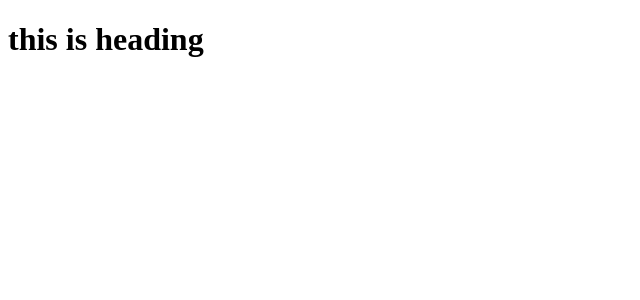
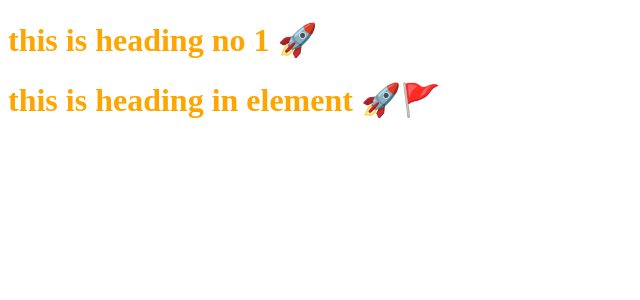
Before and after one commit to Siddarthapogula/react, a React (Vite) app: page / in a window 1280 px wide. Shown: the top 300 px of the page, without its empty margins (0-640 px from the left). Built offline with nearby package versions, Linux system fonts and the light colour scheme.

Commit message:
learnt components and elements

```diff
--- a/App.js
+++ b/App.js
@@ -1,10 +1,24 @@
 import React from "react";
-import  ReactDOM  from "react-dom";
+import  ReactDOM  from "react-dom/client";
 
-const heading = React.createElement("h1", {}, [
-    "this is heading",
-]);
+
+
+const Heading1 = ()=>{
+    return(
+        <div>
+        <   h1>this is heading no 1 🚀</h1>
+        </div>
+
+    )
+}
+
+const headElement = (
+        <div>
+            <Heading1/>
+            <h1>this is heading in element 🚀🚩</h1>
+        </div>
+)
 
 const root = ReactDOM.createRoot(document.getElementById("root"));
 
-root.render(heading);
+root.render(headElement);
--- a/index.css
+++ b/index.css
@@ -0,0 +1,3 @@
+#root{
+    color: orange;
+}
--- a/index.html
+++ b/index.html
@@ -4,9 +4,10 @@
     <meta charset="UTF-8">
     <meta name="viewport" content="width=device-width, initial-scale=1.0">
     <title>React-practice</title>
+    <link rel="stylesheet" href="index.css">
 </head>
 <body>
-    <div id="root"></div>
+    <div id="root">Not Rendered</div>
     <script  type="module" src="App.js"></script>
 </body>
 </html>
```
